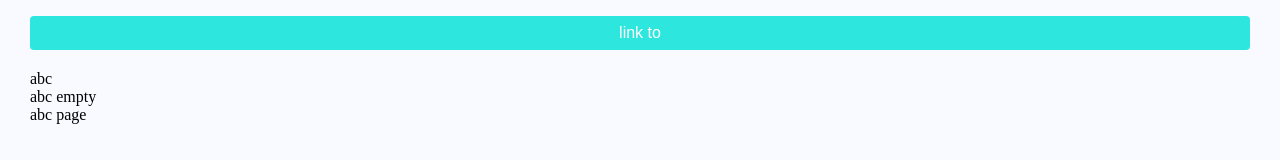
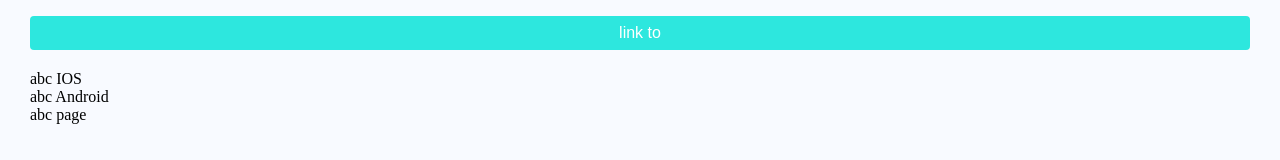
Before and after one commit to znamazi/ovou-bigcommerce, a Next.js app: page /test in a window 1280 px wide. Shown: the part 173-333 px from the top of the page. Built offline with nearby package versions, Linux system fonts and the light colour scheme.

Commit message:
add url for IOS

```diff
--- a/pages/test.jsx
+++ b/pages/test.jsx
@@ -40,8 +40,8 @@ const Test = () => {
           {`link to ${isBrowser ? url : url.replace('https://www.facebook.com', 'fb://page')}`}
         </a>
       </Button>
-      <a href="fb://profile/abc">abc</a>
-      <a href="fb://abc">abc empty</a>
+      <a href="fb://profile/abc">abc IOS</a>
+      <a href="fb://facewebmodal/abc">abc Android</a>
       <a href="fb://page/abc">abc page</a>
 
       {/* <a href="fb://profile/lifemellow64" target="_blank" rel="noopener noreferrer">
```
